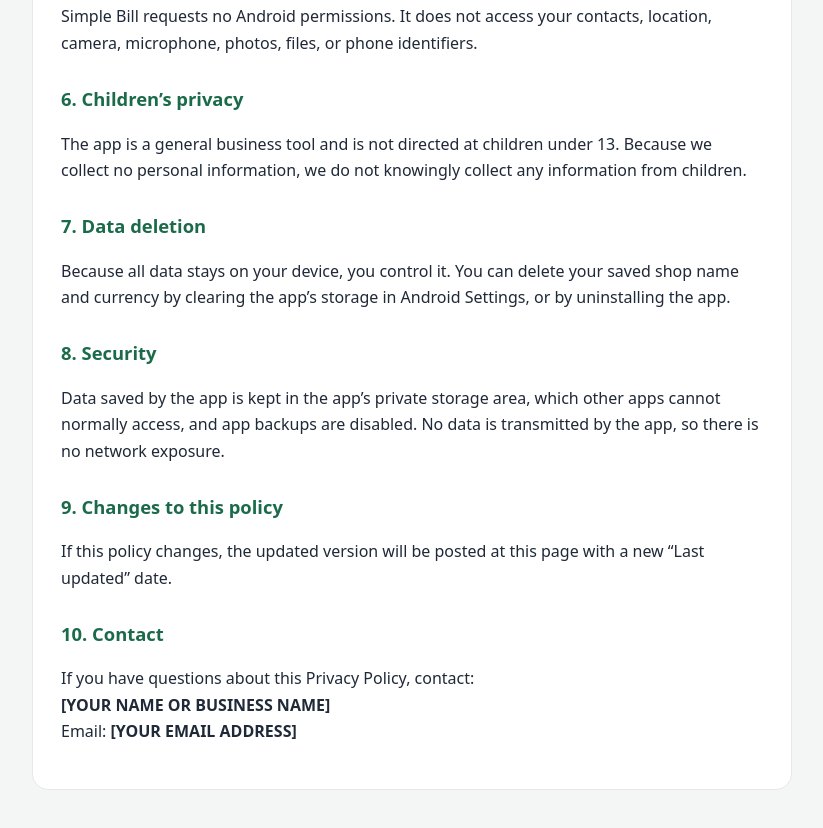
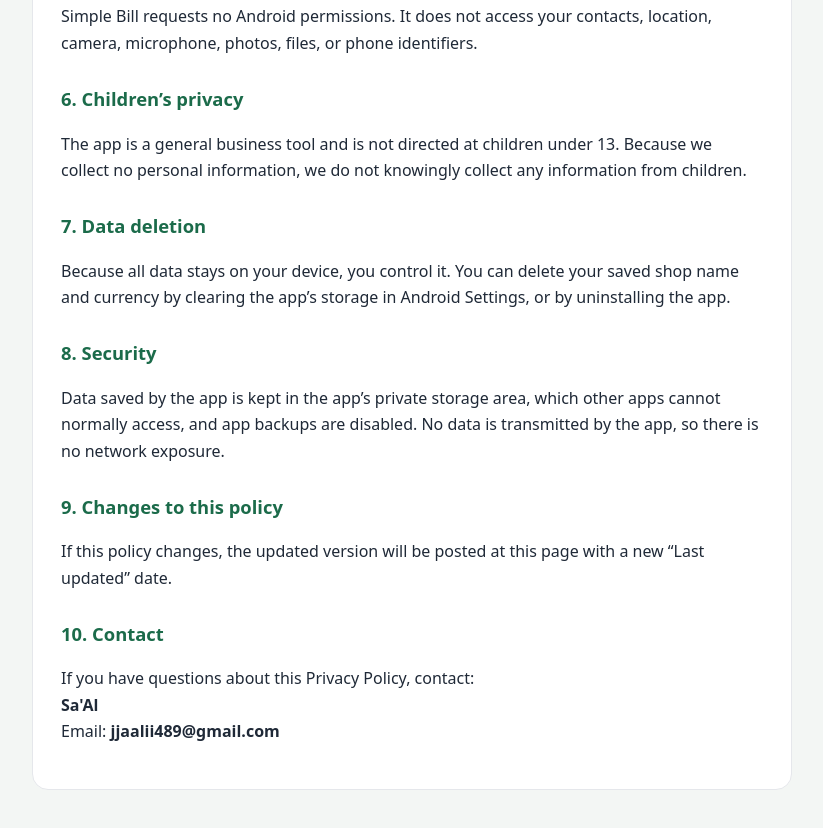
Before and after one commit to Sawera27/simplebill-privacy, a plain HTML site: page index.html in a window 1280 px wide. Shown: the part 1028-1856 px from the top of the page, without its empty margins (228-1051 px from the left). Drawn offline with Linux system fonts and the light colour scheme.

Commit message:
Update contact information in Privacy Policy

```diff
--- a/index.html
+++ b/index.html
@@ -60,8 +60,8 @@
 
   <h2>10. Contact</h2>
   <p>If you have questions about this Privacy Policy, contact:<br>
-  <strong>[YOUR NAME OR BUSINESS NAME]</strong><br>
-  Email: <strong>[YOUR EMAIL ADDRESS]</strong></p>
+  <strong>Sa'Al</strong><br>
+  Email: <strong>jjaalii489@gmail.com</strong></p>
 </div>
 </main>
 </body>
```
